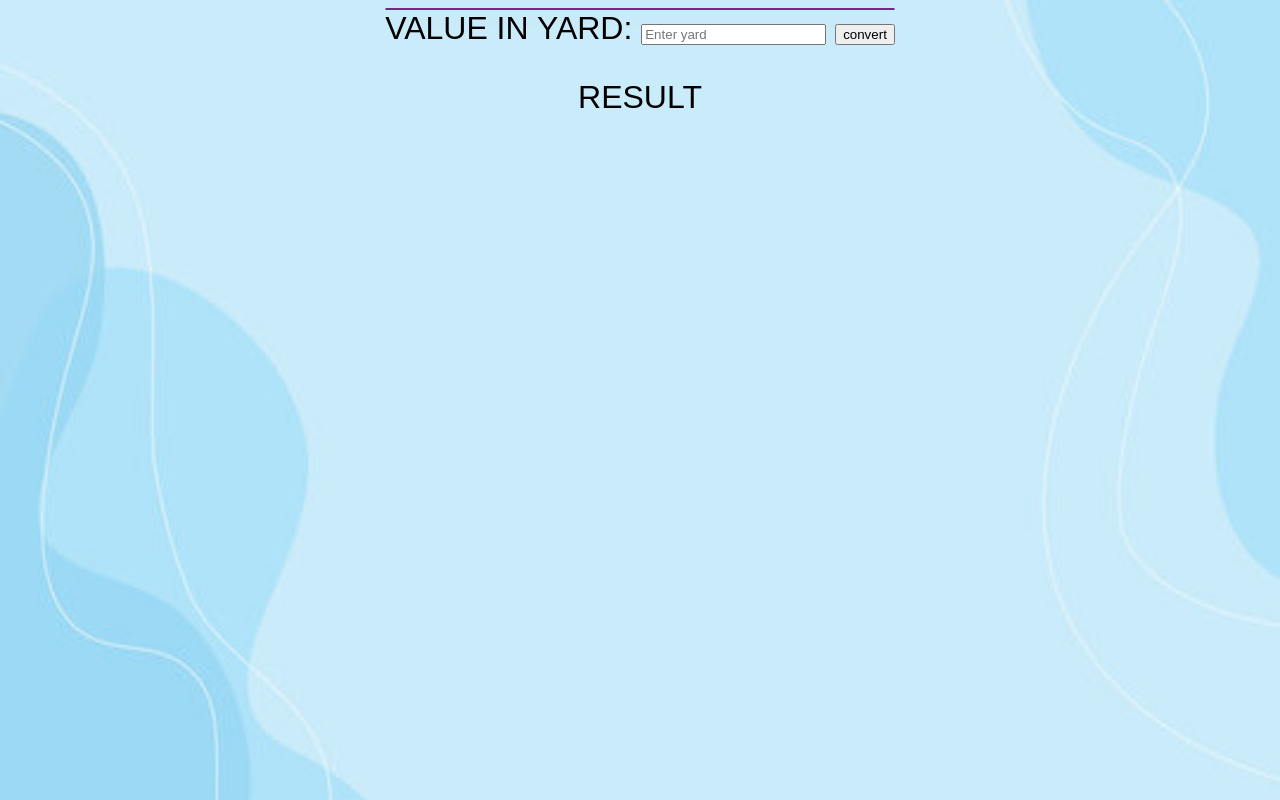
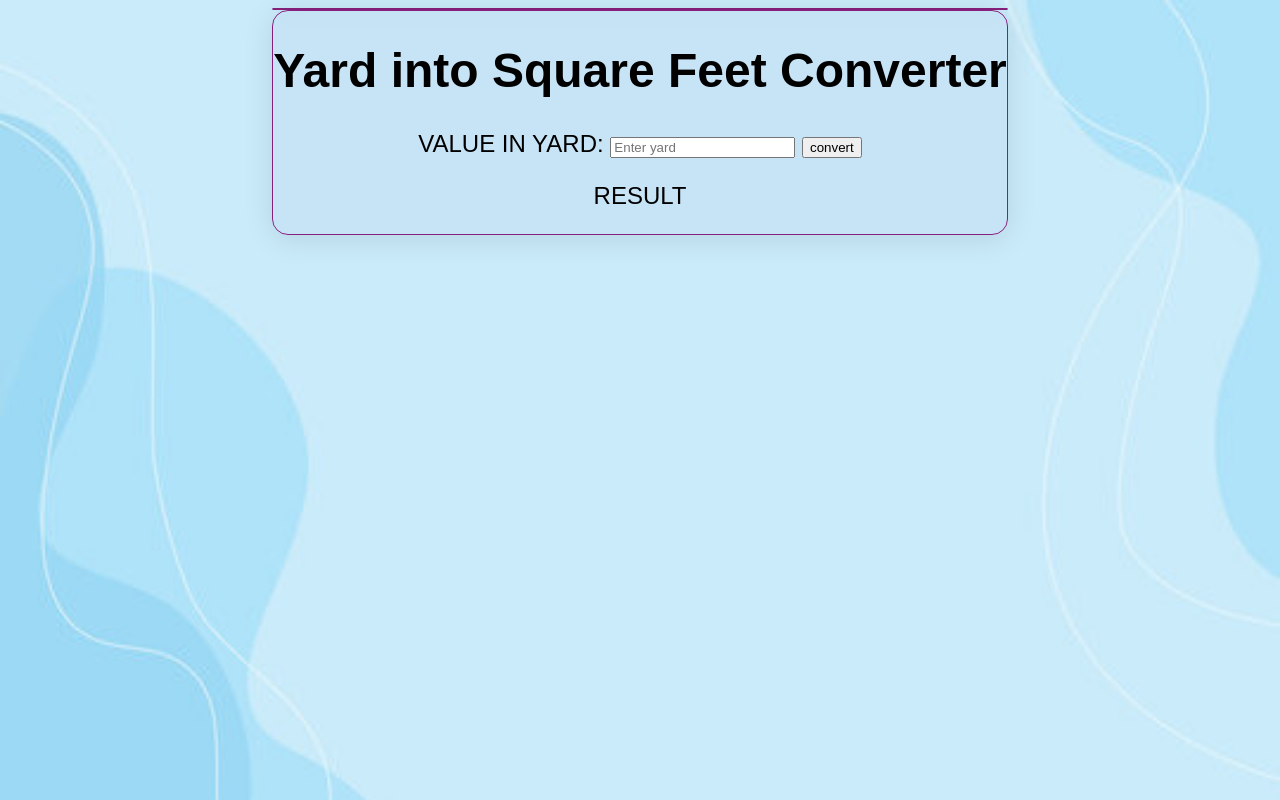
Before and after one commit to Humirehman/yard-into-square-feet-converter, a plain HTML site: page index.html in a window 1280 px wide. Drawn offline with Linux system fonts and the light colour scheme.

Commit message:
converter

```diff
--- a/index.html
+++ b/index.html
@@ -1,14 +1,20 @@
 
 </head>
 
-<title>yard to  Ft^2  Converter</title>
+<title>Document</title>
 <link rel="stylesheet" href="style.css">
+<title>Yard into Square Feet Converter</title>
 <center><body class="body">
 
 <div class="bodyleft">
 </div>
+<div class="bodyright">
 
+  <body>
 
+<center>
+    <h1>Yard into Square Feet Converter</h1>
+</center>
 
 
 
@@ -21,7 +27,7 @@
 
 </form>
 <p id="result">RESULT</p></div>
-
+</div>
 </center>
 
 <script src="script.mjs"></script>
--- a/style.css
+++ b/style.css
@@ -4,7 +4,8 @@ body{
     background-repeat: no-repeat;
     display: flex;
     justify-content: center;
-    font-size: xx-large;
+    align-items: flex-start;
+    font-size: x-large;
     font-family: Arial, Helvetica, sans-serif;
 }
 div{
```
